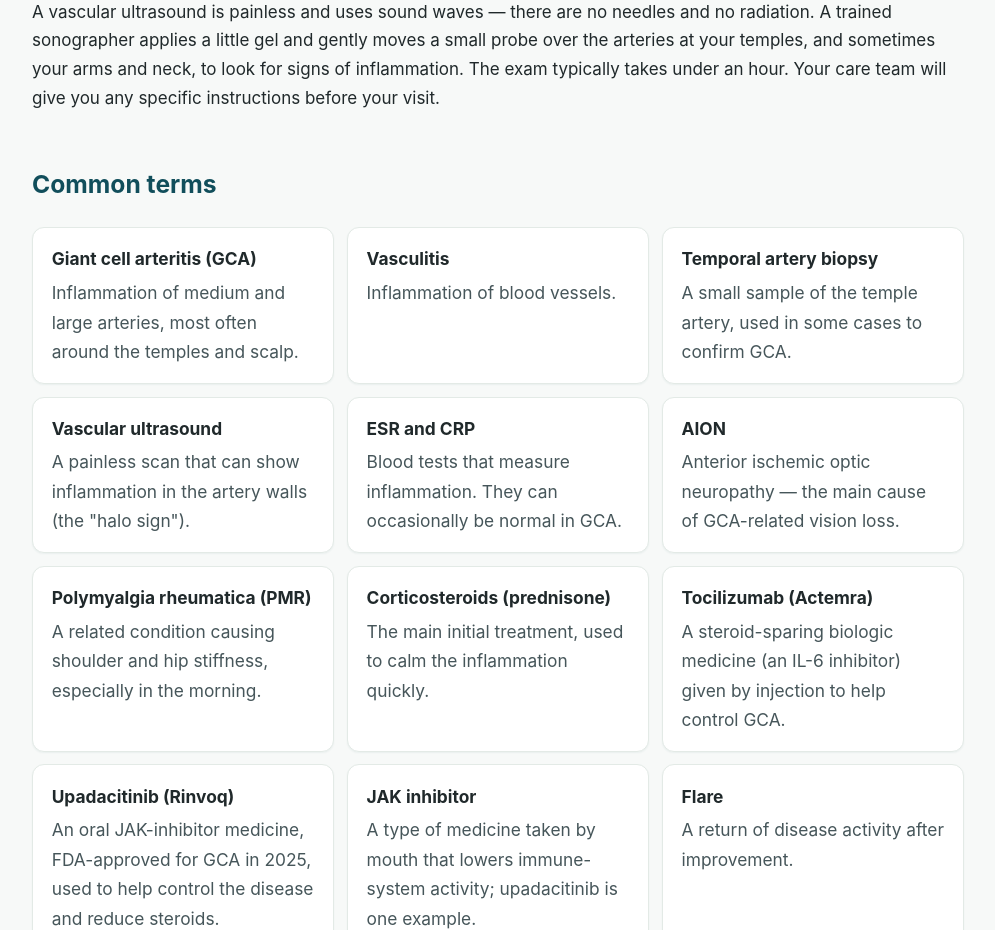
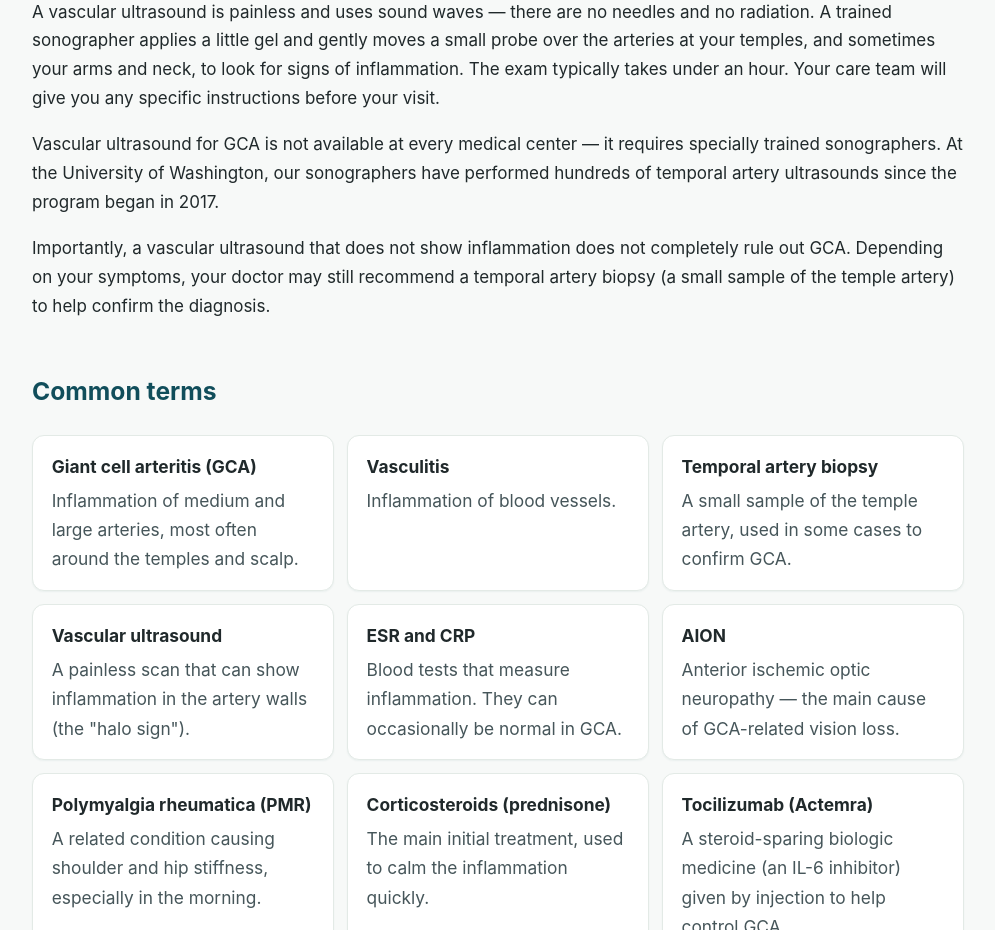
Before and after one commit to rheumify/gca-fast-website, a Next.js app: page /resources in a window 1280 px wide. Shown: the part 3640-4570 px from the top of the page, without its empty margins (142-1137 px from the left). Built offline with nearby package versions, Linux system fonts and the light colour scheme.

Commit message:
Resources: add ultrasound caveats (limited availability, UW experience since 2017, negative scan does not rule out GCA, biopsy may be needed)

```diff
--- a/app/resources/page.js
+++ b/app/resources/page.js
@@ -178,6 +178,16 @@ export default function Resources() {
           The exam typically takes under an hour. Your care team will give you any specific instructions
           before your visit.
         </p>
+        <p style={{ marginTop: '1rem' }}>
+          Vascular ultrasound for GCA is not available at every medical center &mdash; it requires specially
+          trained sonographers. At the University of Washington, our sonographers have performed hundreds of
+          temporal artery ultrasounds since the program began in 2017.
+        </p>
+        <p style={{ marginTop: '1rem' }}>
+          Importantly, a vascular ultrasound that does not show inflammation does not completely rule out
+          GCA. Depending on your symptoms, your doctor may still recommend a temporal artery biopsy (a small
+          sample of the temple artery) to help confirm the diagnosis.
+        </p>
       </section>
 
       <section className="section">
```
